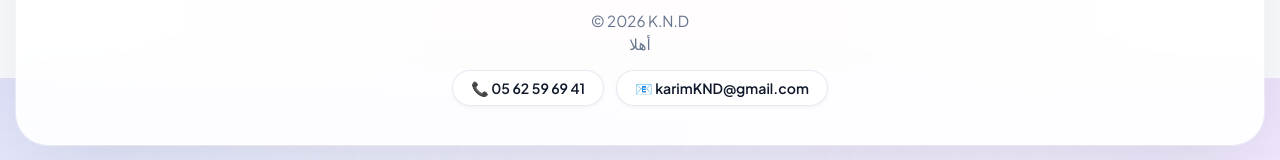
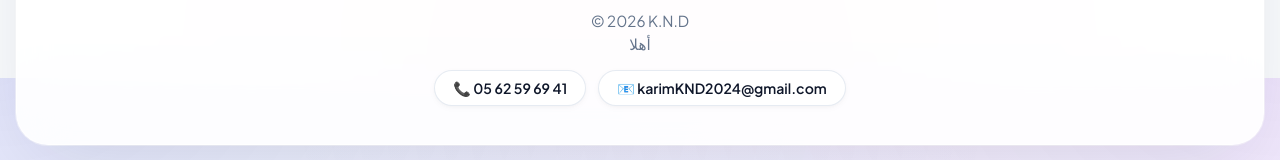
Before and after one commit to kndstore/COMMANDES, a plain HTML site: page index.html in a window 1280 px wide. Shown: the part 1522-1682 px from the top of the page. Drawn offline with Linux system fonts and the light colour scheme; no server answers.

Commit message:
mise a jour 5

```diff
--- a/index.html
+++ b/index.html
@@ -375,7 +375,7 @@
 
                 <div class="footer-contact">
                     <span>📞 05 62 59 69 41</span>
-                    <span>📧 karimKND@gmail.com</span>
+                    <span>📧 karimKND2024@gmail.com</span>
                 </div>
             </div>
         </footer>
```
